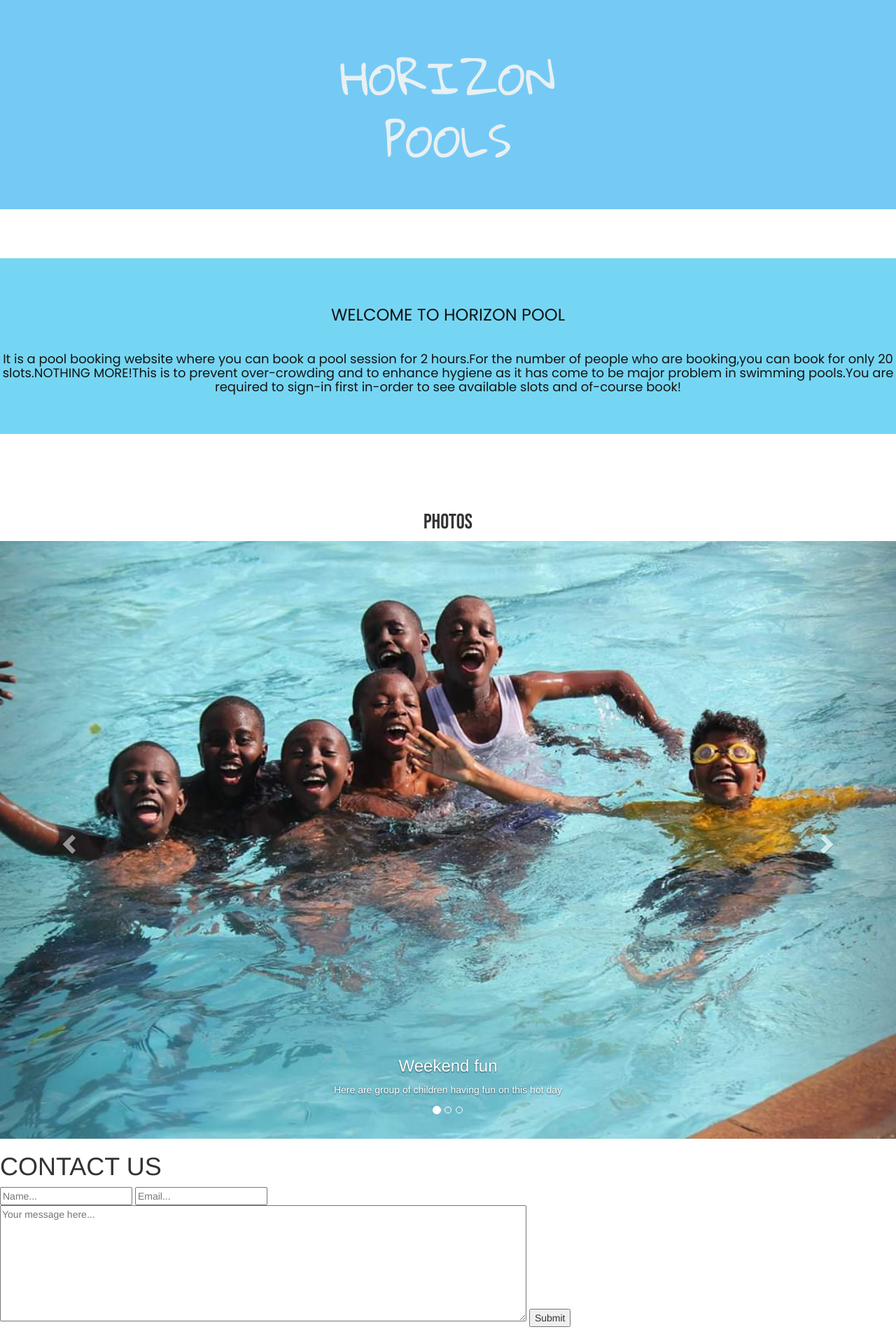
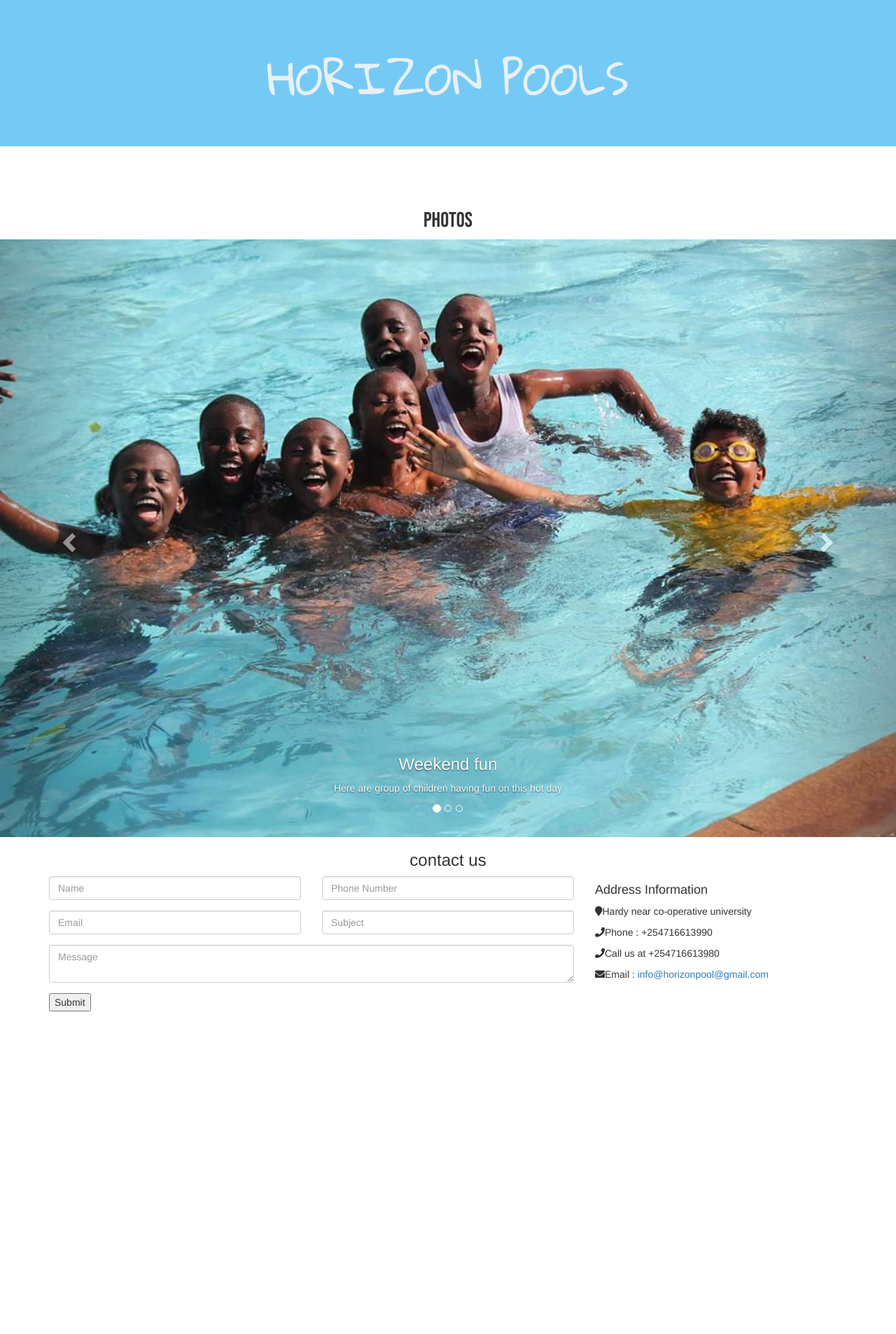
Before and after one commit to Kenneth-joseph/pool, a Flask app: page / in a window 1280 px wide. Shown: the part 52-1958 px from the top of the page at 70% size. After the commit the page ends 1497 px from the top, so only its background shows below. Run offline with Flask 2, Linux system fonts and the light colour scheme; some libraries are stand-ins or nearby versions.

Commit message:
Deleted description in the app

```diff
--- a/app/templates/index.html
+++ b/app/templates/index.html
@@ -18,25 +18,12 @@
 {%block content%}
 
 <div class="jumbotron text-center" style="background-color: #75caf5; color: #e8f0f3; padding: 55px 25px; font-family: 'Gloria Hallelujah', cursive;">
-    <h1 class>HORIZON </h1><h1></h1><h1>POOLS</h1>
+    <h1 class>HORIZON POOLS</h1>
 </div>
 <br>
 <br>
+<div class=""
 
-<div class ="jumbotron text-center" style="font-family: 'Poppins', sans-serif; background-color: #75d6f3; color: #131414;">
-  <h3>WELCOME TO HORIZON POOL</h3>
-  <br>
-
-  <h4>It is a pool booking website where you can book a pool session for 2 hours.For the number of people who are booking,you can book for only
-    20 slots.NOTHING MORE!This is to prevent over-crowding and to enhance hygiene as it has come to be major problem in swimming pools.You are required
-    to sign-in first in-order to see available slots and of-course book!
-
-  </h4>
-
-</div>
-<br>
-<br>
-<br>
 
 <div class="c">
   <h2 style="text-align: center; font-family: 'Bebas Neue', cursive;"> Photos</h2>
@@ -141,17 +128,65 @@
     </a>
   </div>
 </div>
-<div id="us">
-  <h1 class="contact">CONTACT US</h1>
-  <input id="name" type="text" placeholder="Name..." >
-  <input id="email" type="email" placeholder="Email..." >
-  <br>
-  <textarea id="textarea" name="message" cols="90" rows="8" placeholder="Your message here..."></textarea>
-  <button class="button" type="submit">Submit</button>
-  <strong><p id="answer"></p></strong>
+<section class="mail" id="contact">
+  <div class="container pt-3">
+      <div class="middle-heading1 text-center mb-5">
+          <h3 id="h3contact">contact us</h3>
+      </div>
+      <div class="row form">
+          <div class="col-lg-8  cont">
+              <form action="#" method="post">
+                  <div class="row">
+                      <div class="col-md-6 wthree_contact_left_grid pr-md-0">
+                          <div class="form-group">
+                              <input type="text" name="name" class="mb-4 form-control"
+                                  placeholder="Name" required="">
+                          </div>
+                          <div class="form-group">
+                              <input type="email" name="email" class="mb-4 form-control"
+                                  placeholder="Email" required="">
+                          </div>
+                      </div>
+                      <div class="col-md-6 wthree_contact_left_grid">
+                          <div class="form-group">
+                              <input type="text" name="phone number" class="mb-4 form-control"
+                                  placeholder="Phone Number" required="">
+                          </div>
+                          <div class="form-group">
+                              <input type="text" name="subject" class="mb-4 form-control"
+                                  placeholder="Subject" required="">
+                          </div>
+                      </div>
+                  </div>
+                  <div class="form-group">
+                      <textarea name="message" placeholder="Message" class="form-control"
+                          required=""></textarea>
+                  </div>
+                  <div class="submit-buttons">
+                      <input type="submit" value="Submit">
+                  </div>
+              </form>
+          </div>
+          <div class="col-lg-4 contact-info">
+              <div class="contact-info1">
+                  <h4 class="mb-4">Address Information</h4>
+                  <p><span class="fa mr-3 fa-map-marker"></span><span>Hardy near co-operative university</span></p>
+                  <p class="phone "><span class="fa mr-3 fa-phone"></span>Phone : +254716613990 </p>
+                  <p class="phone "><span class="fa mr-3 fa-phone"></span>Call us at +254716613980 </p>
+                  <p><span class="fa mr-3 fa-envelope"></span>Email : <a
+                          href="mailto:info@cookitmail.com">info@horizonpool@gmail.com</a></p>
+              </div>
+          </div>
+      </div>
+  </div>
+</section>
+</section>
+</div>
+
 </div>
 
 
 
 
+
 {%endblock%}
```
Also changed, not shown: app/static/css/styles.css (added).
